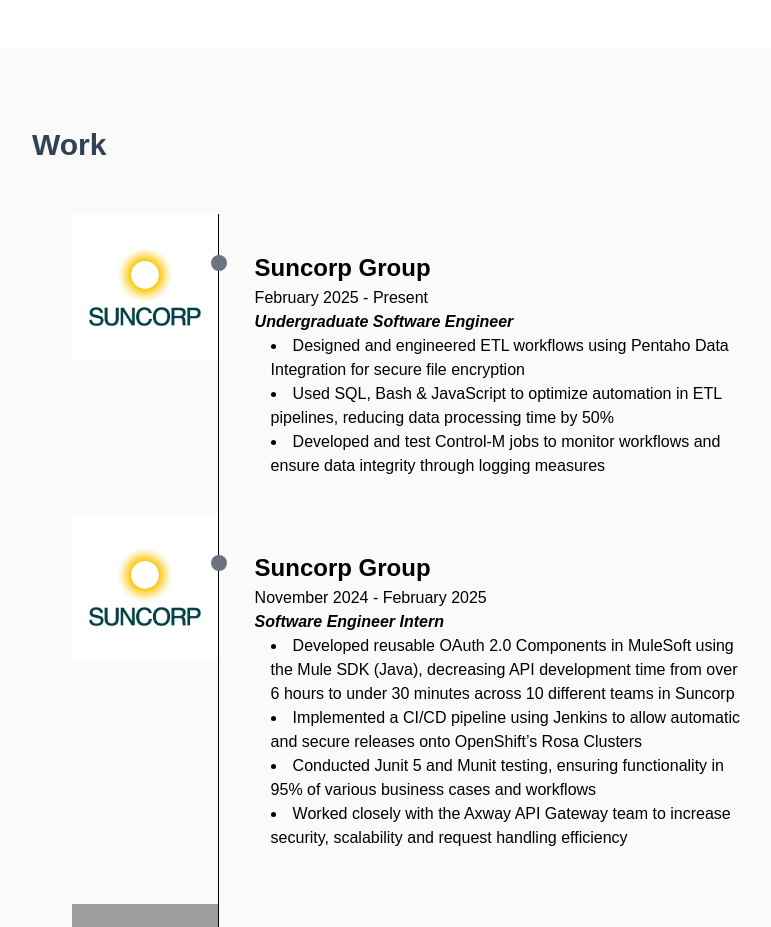
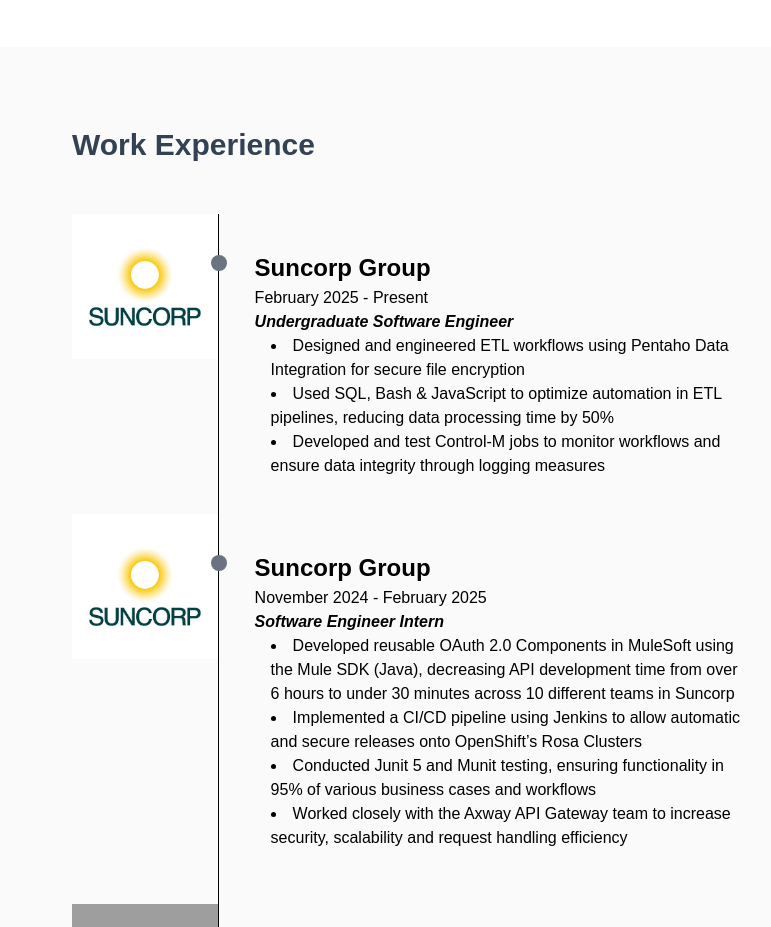
Before and after one commit to MiniSoda17/portfolio-website, a React (Vite) app: page / in a window 1280 px wide. Shown: the part 1640-2567 px from the top of the page, without its empty margins (224-995 px from the left). Built offline with nearby package versions, Linux system fonts and the light colour scheme; grey boxes are pictures that could not be loaded.

Commit message:
Changes the work title to work experience

```diff
--- a/src/components/Work.tsx
+++ b/src/components/Work.tsx
@@ -10,7 +10,7 @@
       <div id="work" className="flex justify-center pt-20 bg-zinc-50">
         <div className="flex flex-col w-9/10 sm:w-3/5">
           <div>
-            <h1 className="text-3xl font-semibold text-slate-700">Work</h1>
+            <h1 className="text-3xl font-semibold text-slate-700 px-10">Work Experience</h1>
           </div>
           <div className=" text-black md:mt-[3.2rem] mb-[5rem] mt-[5rem] pl-10 flex justify-center flex-col z-30">
             <WorkSection
```
